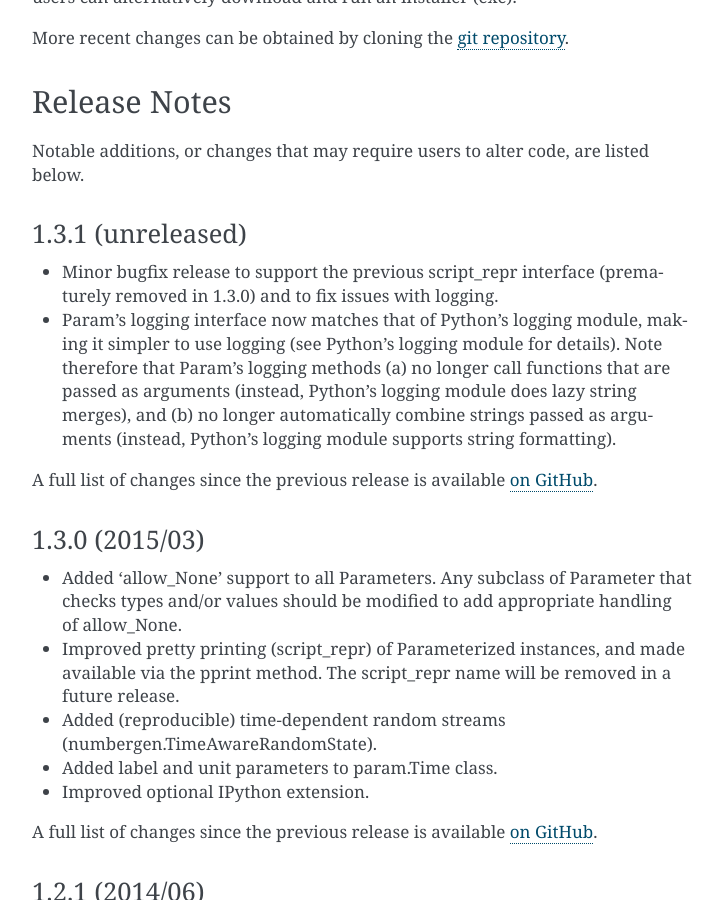
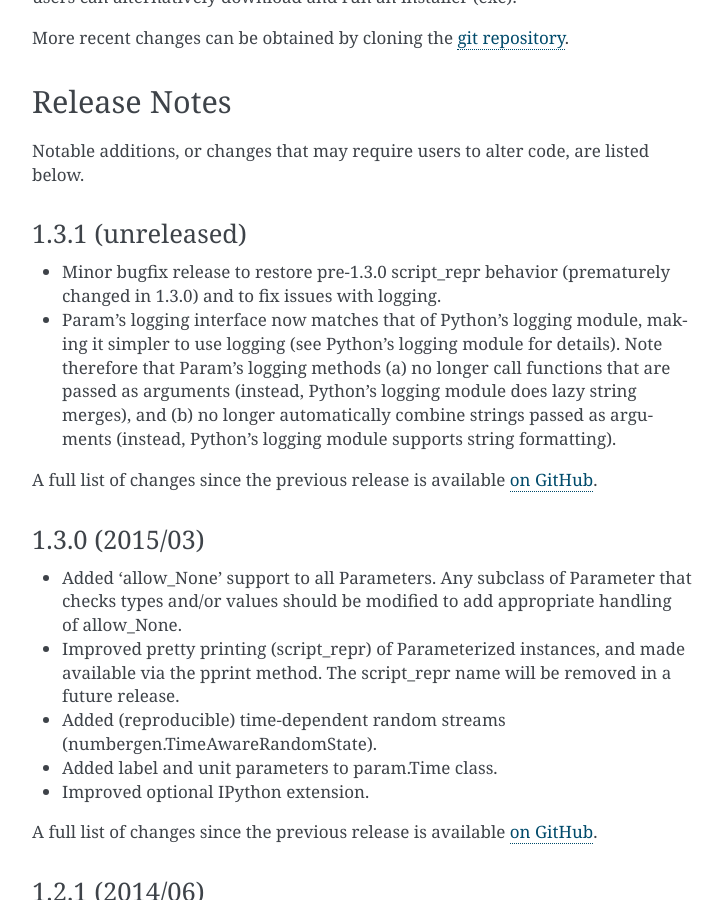
Before and after one commit to holoviz/param, a Sphinx documentation site: the page built from doc/index.rst, in a window 1280 px wide and 900 px high, scrolled down 2823 px. Shown: the whole window, without its empty margins (388-1109 px from the left). Built offline with Sphinx 7.4.7, drawn with Linux system fonts in a browser that asks for light colours; pages that are not in the unit, such as notebooks, are missing from menus.

Commit message:
Updated 1.3.1 release notes.

```diff
--- a/doc/index.rst
+++ b/doc/index.rst
@@ -138,8 +138,8 @@
 1.3.1 (unreleased)
 __________________
 
-* Minor bugfix release to support the previous script_repr interface
-  (prematurely removed in 1.3.0) and to fix issues with logging.
+* Minor bugfix release to restore pre-1.3.0 script_repr behavior
+  (prematurely changed in 1.3.0) and to fix issues with logging.
 * Param's logging interface now matches that of Python's logging
   module, making it simpler to use logging (see Python's logging
   module for details). Note therefore that Param's logging methods (a)
```
